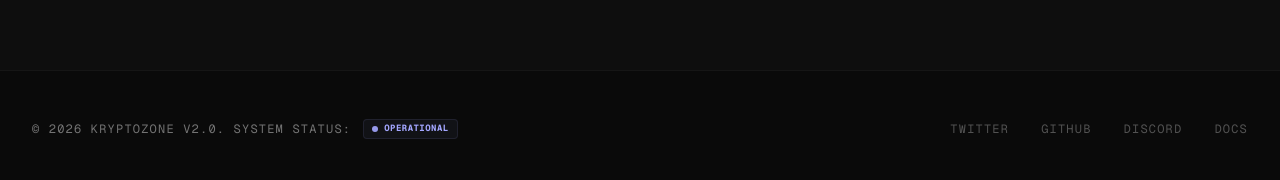
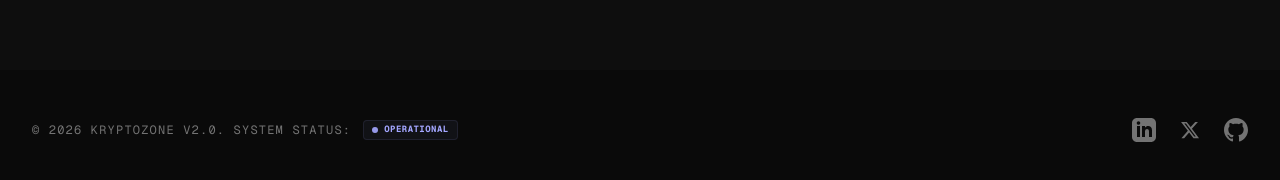
Before and after one commit to zeredogo/KryptoZone, a React (Vite) app: page / in a window 1280 px wide. Shown: the part 1683-1863 px from the top of the page. Built offline with nearby package versions, Linux system fonts and the light colour scheme; no server answers; the database is empty.

Commit message:
Update src/components/Footer.jsx

```diff
--- a/src/components/Footer.jsx
+++ b/src/components/Footer.jsx
@@ -2,8 +2,8 @@
 
 export default function Footer() {
   return (
-    <footer className="bg-neutral-950 w-full py-12 px-8 border-t border-white/5 mt-auto">
-      <div className="flex flex-col md:flex-row justify-between items-center gap-6 max-w-screen-2xl mx-auto">
+    <footer className="bg-neutral-950 w-full py-12 px-8 mt-auto">
+      <div className="flex flex-col md:flex-row justify-between items-center gap-8 max-w-screen-2xl mx-auto">
         <div className="flex items-center gap-3">
           <div className="text-neutral-500 font-label text-xs uppercase tracking-widest">
             © {new Date().getFullYear()} KryptoZone v2.0. System Status:
@@ -14,18 +14,39 @@
           </div>
         </div>
 
-        <div className="flex gap-8">
-          <a href="#" className="text-neutral-600 hover:text-indigo-400 transition-colors font-label text-xs uppercase tracking-widest">
-            Twitter
+        <div className="flex gap-6 items-center">
+          <a
+            href="https://www.linkedin.com/in/paul-dogo-b70910211/"
+            target="_blank"
+            rel="noopener noreferrer"
+            className="text-neutral-500 hover:text-indigo-400 transition-colors"
+            title="LinkedIn"
+          >
+            <svg className="w-6 h-6 fill-current" viewBox="0 0 24 24">
+              <path d="M19 0h-14c-2.761 0-5 2.239-5 5v14c0 2.761 2.239 5 5 5h14c2.762 0 5-2.239 5-5v-14c0-2.761-2.238-5-5-5zm-11 19h-3v-11h3v11zm-1.5-12.268c-.966 0-1.75-.79-1.75-1.764s.784-1.764 1.75-1.764 1.75.79 1.75 1.764-.783 1.764-1.75 1.764zm13.5 12.268h-3v-5.604c0-3.368-4-3.113-4 0v5.604h-3v-11h3v1.765c1.396-2.586 7-2.777 7 2.476v6.759z"/>
+            </svg>
           </a>
-          <a href="#" className="text-neutral-600 hover:text-indigo-400 transition-colors font-label text-xs uppercase tracking-widest">
-            GitHub
+          <a
+            href="https://twitter.com/paulsundaydogo"
+            target="_blank"
+            rel="noopener noreferrer"
+            className="text-neutral-500 hover:text-indigo-400 transition-colors"
+            title="Twitter / X"
+          >
+            <svg className="w-5 h-5 fill-current" viewBox="0 0 24 24">
+              <path d="M18.244 2.25h3.308l-7.227 8.26 8.502 11.24H16.17l-5.214-6.817L4.99 21.75H1.68l7.73-8.835L1.254 2.25H8.08l4.713 6.231zm-1.161 17.52h1.833L7.084 4.126H5.117z"/>
+            </svg>
           </a>
-          <a href="#" className="text-neutral-600 hover:text-indigo-400 transition-colors font-label text-xs uppercase tracking-widest">
-            Discord
-          </a>
-          <a href="#" className="text-neutral-600 hover:text-indigo-400 transition-colors font-label text-xs uppercase tracking-widest">
-            Docs
+          <a
+            href="https://github.com/zeredogo"
+            target="_blank"
+            rel="noopener noreferrer"
+            className="text-neutral-500 hover:text-indigo-400 transition-colors"
+            title="GitHub"
+          >
+             <svg className="w-6 h-6 fill-current" viewBox="0 0 24 24">
+               <path d="M12 0c-6.626 0-12 5.373-12 12 0 5.302 3.438 9.8 8.207 11.387.599.111.793-.261.793-.577v-2.234c-3.338.726-4.033-1.416-4.033-1.416-.546-1.387-1.333-1.756-1.333-1.756-1.089-.745.083-.729.083-.729 1.205.084 1.839 1.237 1.839 1.237 1.07 1.834 2.807 1.304 3.492.997.107-.775.418-1.305.762-1.604-2.665-.305-5.467-1.334-5.467-5.931 0-1.311.469-2.381 1.236-3.221-.124-.303-.535-1.524.117-3.176 0 0 1.008-.322 3.301 1.23.957-.266 1.983-.399 3.003-.404 1.02.005 2.047.138 3.006.404 2.291-1.552 3.297-1.23 3.297-1.23.653 1.653.242 2.874.118 3.176.77.84 1.235 1.911 1.235 3.221 0 4.609-2.807 5.624-5.479 5.921.43.372.823 1.102.823 2.222v3.293c0 .319.192.694.801.576 4.765-1.589 8.199-6.086 8.199-11.386 0-6.627-5.373-12-12-12z"/>
+             </svg>
           </a>
         </div>
       </div>
```
